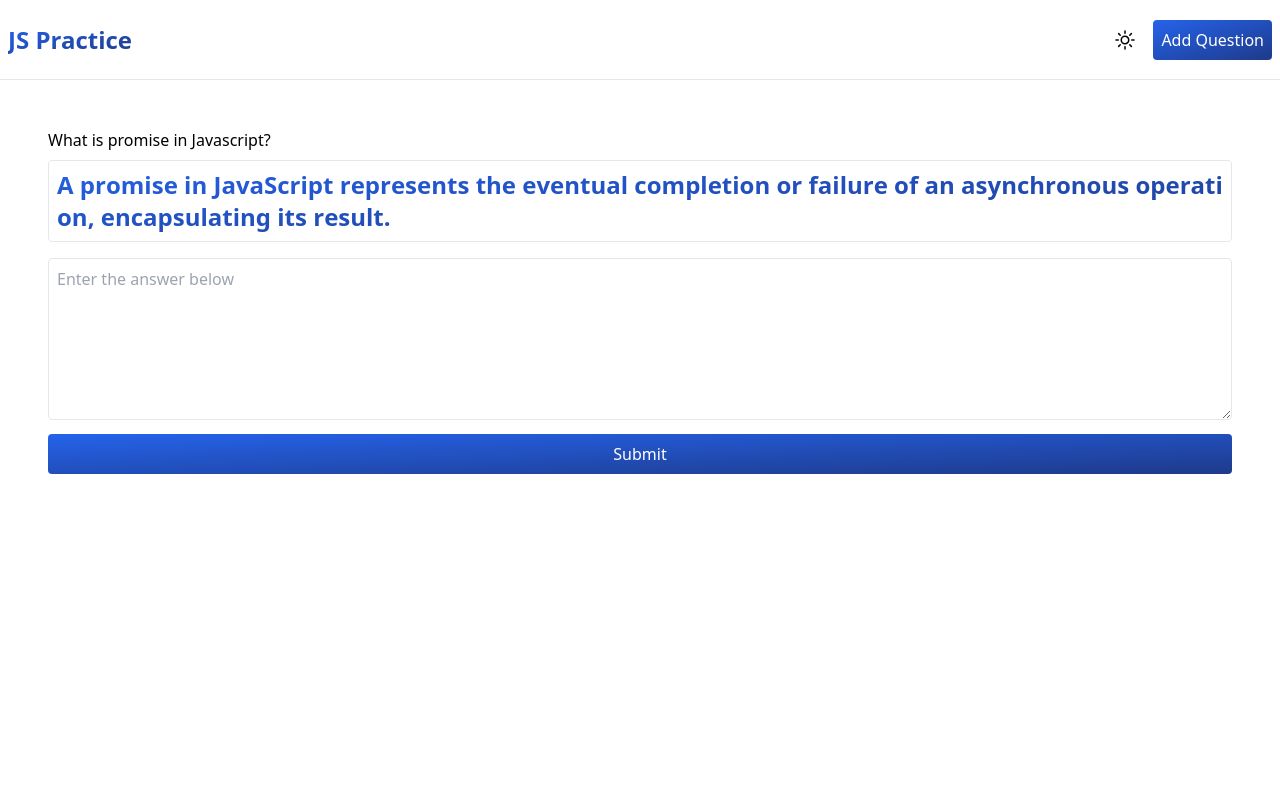
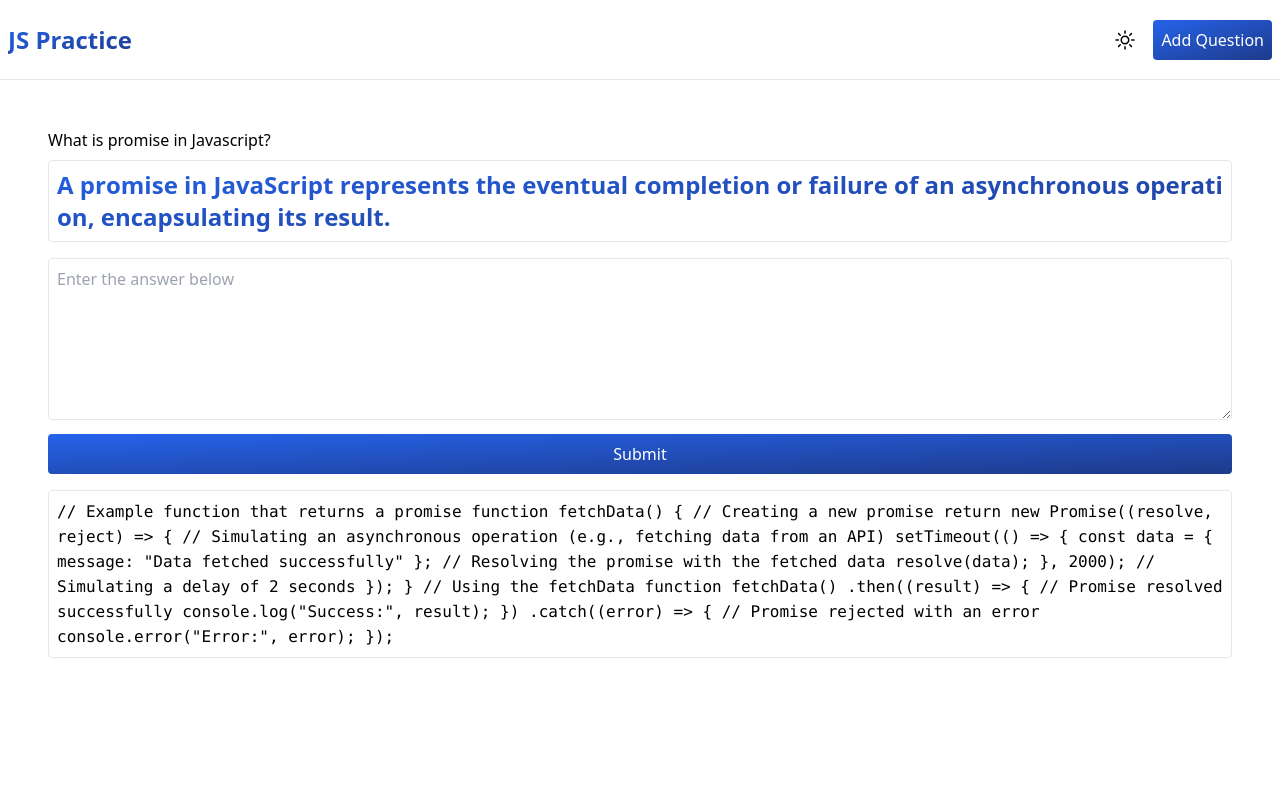
Before and after one commit to ashsajal1/js-practice-app, a React (Vite) app: page /q/1 in a window 1280 px wide. Shown: the top 800 px of the page. Built offline with nearby package versions, Linux system fonts and the light colour scheme.

Commit message:
show code in practice page

```diff
--- a/src/pages/practice.tsx
+++ b/src/pages/practice.tsx
@@ -14,6 +14,8 @@ export default function Practice() {
     if (questionId) {
         context = qna.filter(i => i.id === parseInt(questionId))[0]
     }
+
+    // console.log(context?.code)
 
     const handlePromptChange = (e: ChangeEvent<HTMLTextAreaElement>) => {
         setChar(e.target.value)
@@ -48,6 +50,16 @@ export default function Practice() {
                     <button className="mt-2 btn w-full" type="submit">Submit</button>
                 </form>
             </div>
+            {context?.code && (
+                <>
+                    <div className="border p-2 rounded mt-4">
+                        <code className="text-black dark:text-white">
+                            {context?.code}
+                        </code>
+                    </div>
+                </>
+            )}
+
 
             <div className={`${showQuiz ? '' : 'hidden'}`}>
                 {context?.quiz && (
```
